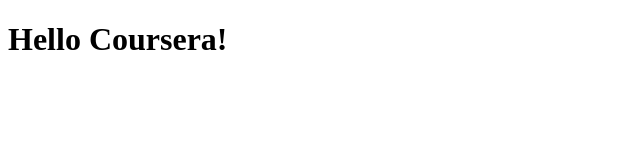
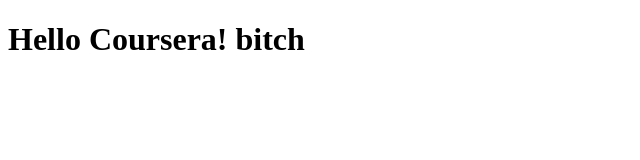
Before and after one commit to MarcosCueto/MarcosRepository, a plain HTML site: page site/index.html in a window 1280 px wide. Shown: the whole page, without its empty margins (0-640 px from the left). Drawn offline with Linux system fonts and the light colour scheme.

Commit message:
small addition

```diff
--- a/site/index.html
+++ b/site/index.html
@@ -4,6 +4,6 @@
 	<title>Hello coursera</title>
 </head>
 <body>
-<h1>Hello Coursera!</h1>
+<h1>Hello Coursera! bitch</h1>
 </body>
 </html>
```
